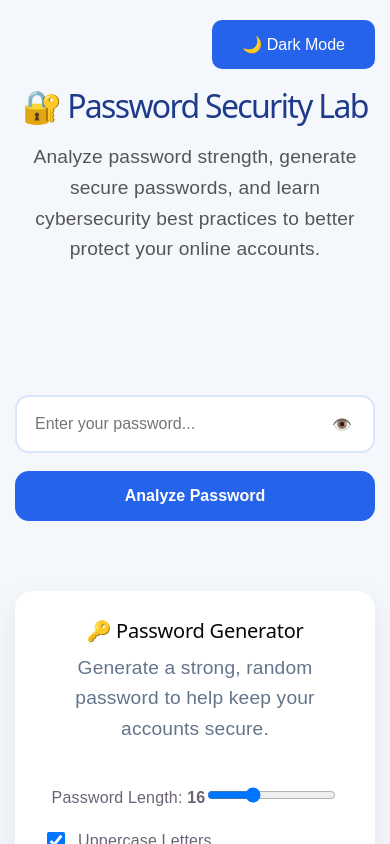
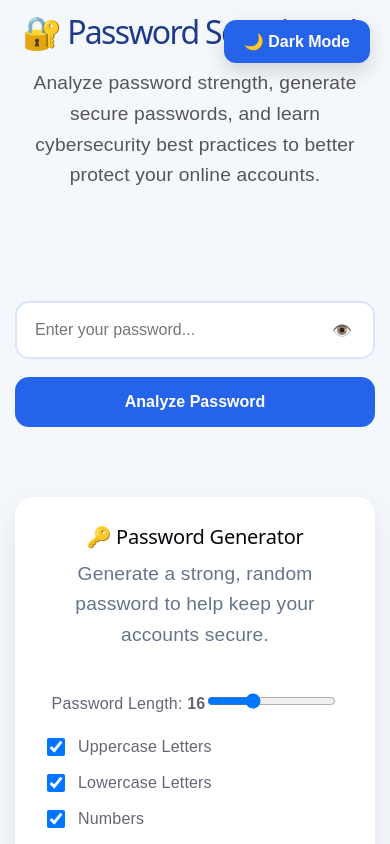
Before and after one commit to Hassy-gif/password-security-lab, a React (Vite) app: page / in a window 390 px wide. Shown: the top 844 px of the page. Built offline with nearby package versions, Linux system fonts and the light colour scheme.

Commit message:
feat: add dark mode, MFA section, security tips, and responsive improvements

```diff
--- a/src/App.css
+++ b/src/App.css
@@ -403,29 +403,33 @@ button:hover {
   }
 
 }
-/* ===========================
+/* ==========================
    DARK MODE
-=========================== */
+========================== */
 
 .dark-theme {
   background: #0f172a;
-  color: white;
+  color: #e2e8f0;
 }
 
-.dark-theme .generator,
 .dark-theme .report,
 .dark-theme .report-card,
+.dark-theme .generator,
 .dark-theme .password-history {
   background: #1e293b;
-  color: white;
+  color: #e2e8f0;
 }
 
 .dark-theme h1,
 .dark-theme h2,
-.dark-theme h3,
+.dark-theme h3 {
+  color: #f8fafc;
+}
+
 .dark-theme p,
-.dark-theme li {
-  color: white;
+.dark-theme li,
+.dark-theme span {
+  color: #cbd5e1;
 }
 
 .dark-theme input {
@@ -434,20 +438,51 @@ button:hover {
   border-color: #475569;
 }
 
-.dark-theme .strength-bar {
-  background: #334155;
+.dark-theme input::placeholder {
+  color: #94a3b8;
 }
 
-.theme-toggle {
-  align-self: flex-end;
-  margin-bottom: 25px;
+.dark-theme .analyze-button,
+.dark-theme .copy-btn {
+  background: #2563eb;
 }
 
-.hero {
-  margin-bottom: 20px;
+.dark-theme .password-history {
+  border: 1px solid #334155;
 }
 
-.generator,
-.report-card {
-  transition: .3s;
+.dark-theme .breach-warning {
+  background: #7f1d1d;
+  color: #fecaca;
 }
+/* ==========================
+   THEME TOGGLE BUTTON
+========================== */
+
+.theme-toggle {
+  position: fixed;
+  top: 20px;
+  right: 20px;
+
+  z-index: 999;
+
+  padding: 12px 20px;
+
+  background: #2563eb;
+  color: white;
+
+  border: none;
+  border-radius: 12px;
+
+  font-weight: 600;
+  cursor: pointer;
+
+  box-shadow: 0 8px 20px rgba(0,0,0,.15);
+
+  transition: all .25s ease;
+}
+
+.theme-toggle:hover {
+  background: #1d4ed8;
+  transform: translateY(-2px);
+}
```
